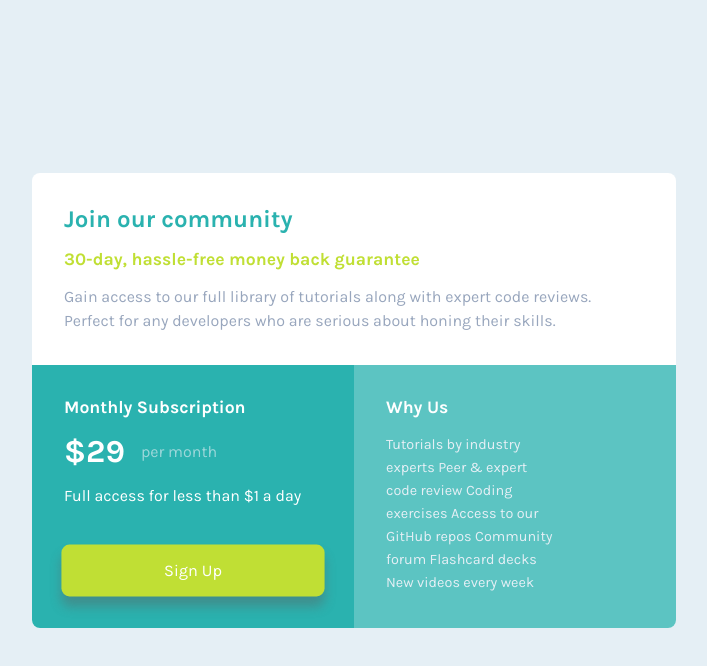
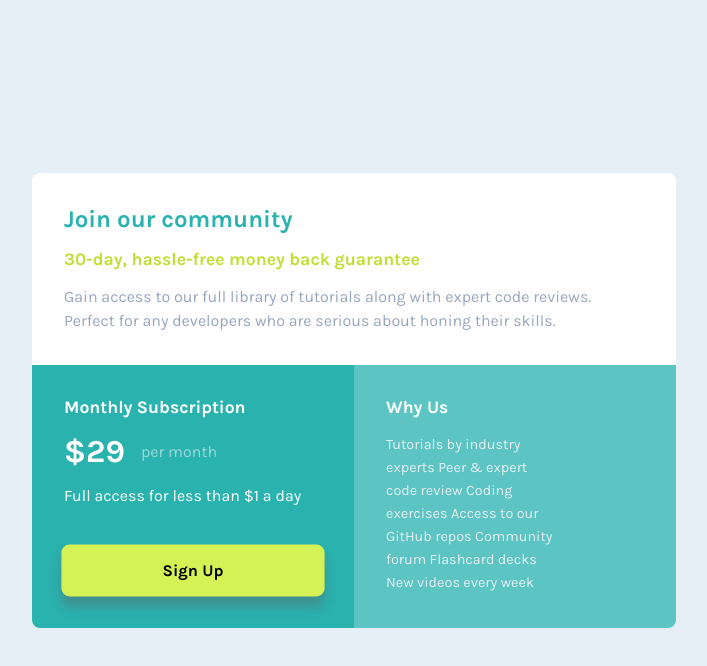
Before and after one commit to KTrick01/Single-price-grid-component, a plain HTML site: page index.html in a window 1280 px wide. In both pictures the pointer is over the link "Sign Up". Shown: the whole page, without its empty margins (286-993 px from the left). Drawn offline with Linux system fonts and the light colour scheme.

Commit message:
Pagina funcional v1.3

```diff
--- a/css/styles.css
+++ b/css/styles.css
@@ -113,6 +113,9 @@ body {
 }
 .subscriptionArea__btn:hover {
     transform: scale(1.02);
+    background-color: hsl(71, 85%, 64%);
+    color: black;
+    font-weight: 700;
 }
 
 
```
